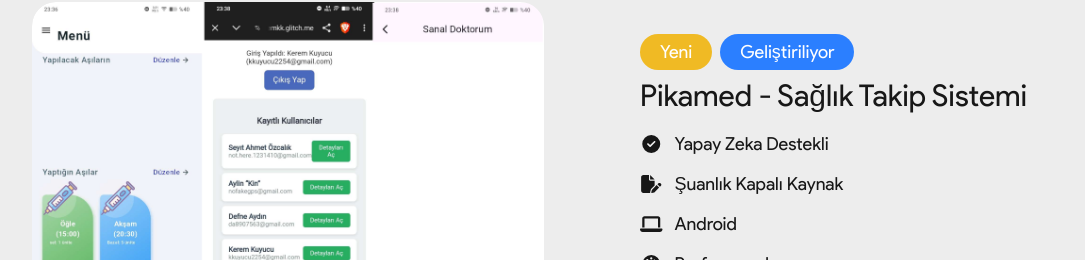
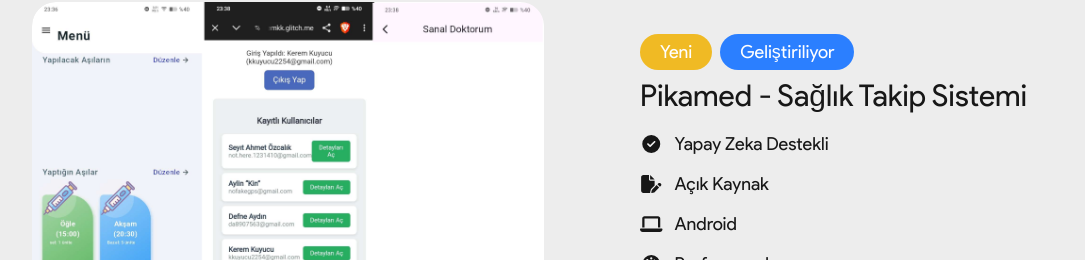
Before and after one commit to KeremKuyucu/keremkk-website, a Next.js app: page / in a window 1280 px wide. Shown: the part 1375-1635 px from the top of the page, without its empty margins (32-1117 px from the left). Built offline with nearby package versions, Linux system fonts and the light colour scheme.

Commit message:
proje değiştirdim

```diff
--- a/src/app/components/ProjectCard.tsx
+++ b/src/app/components/ProjectCard.tsx
@@ -135,7 +135,7 @@
       title: "Pikamed - Sağlık Takip Sistemi",
       features: [
         "Yapay Zeka Destekli",
-        "Şuanlık Kapalı Kaynak",
+        "Açık Kaynak",
         "Android",
         "Performanslı",
       ],
```
